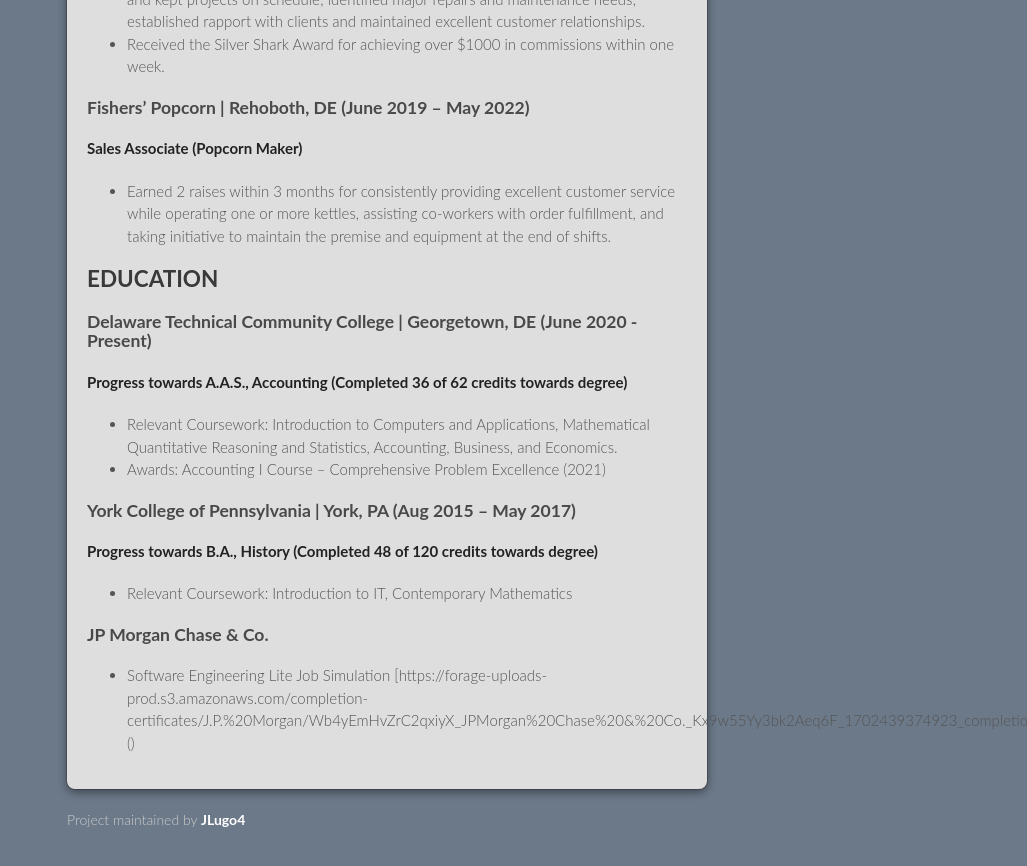
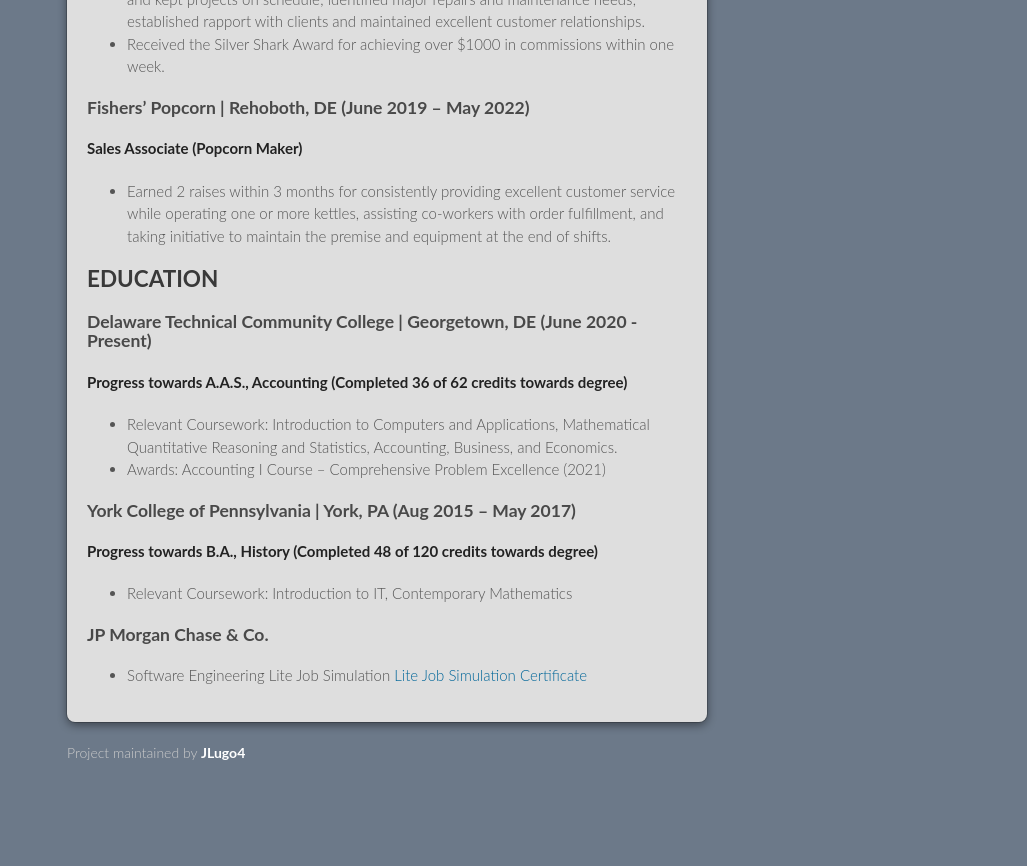
Before and after one commit to JLugo4/JLugo4, a Jekyll site: the page built from index.md, in a window 1280 px wide and 900 px high, scrolled down 2056 px. Shown: the top 866 px of the window, without its empty margins (253-1280 px from the left). Built offline with Jekyll 4.4.1, drawn with Linux system fonts in a browser that asks for light colours; our own code applies the rules of GitHub Pages for plain Markdown files; the repository's description, which GitHub fills in, is left out; after the commit the page ends 2889 px from its top, so only the background shows below that.

Commit message:
Last fix

```diff
--- a/index.md
+++ b/index.md
@@ -84,4 +84,6 @@ Admitted into Zip Code Wilmington’s highly competitive software development pr
 - Relevant Coursework: Introduction to IT, Contemporary Mathematics
 
 ### JP Morgan Chase & Co.
-- Software Engineering Lite Job Simulation [https://forage-uploads-prod.s3.amazonaws.com/completion-certificates/J.P.%20Morgan/Wb4yEmHvZrC2qxiyX_JPMorgan%20Chase%20&%20Co._Kx9w55Yy3bk2Aeq6F_1702439374923_completion_certificate.pdf] ()
+- Software Engineering Lite Job Simulation [Lite Job Simulation Certificate]()
+
+[Lite Job Simulation Certificate]: https://forage-uploads-prod.s3.amazonaws.com/completion-certificates/J.P.%20Morgan/Wb4yEmHvZrC2qxiyX_JPMorgan%20Chase%20&%20Co._Kx9w55Yy3bk2Aeq6F_1702439374923_completion_certificate.pdf
```
